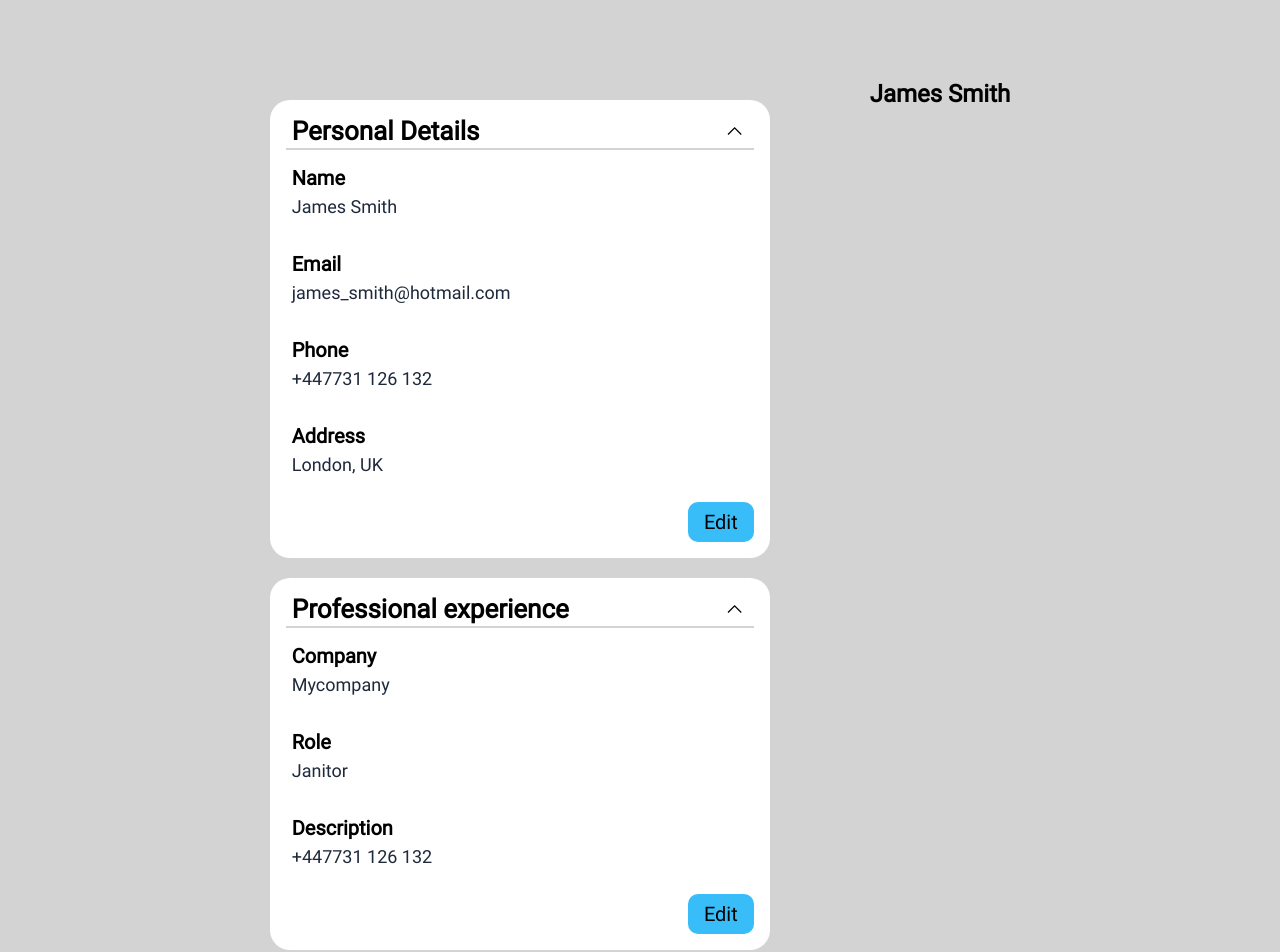
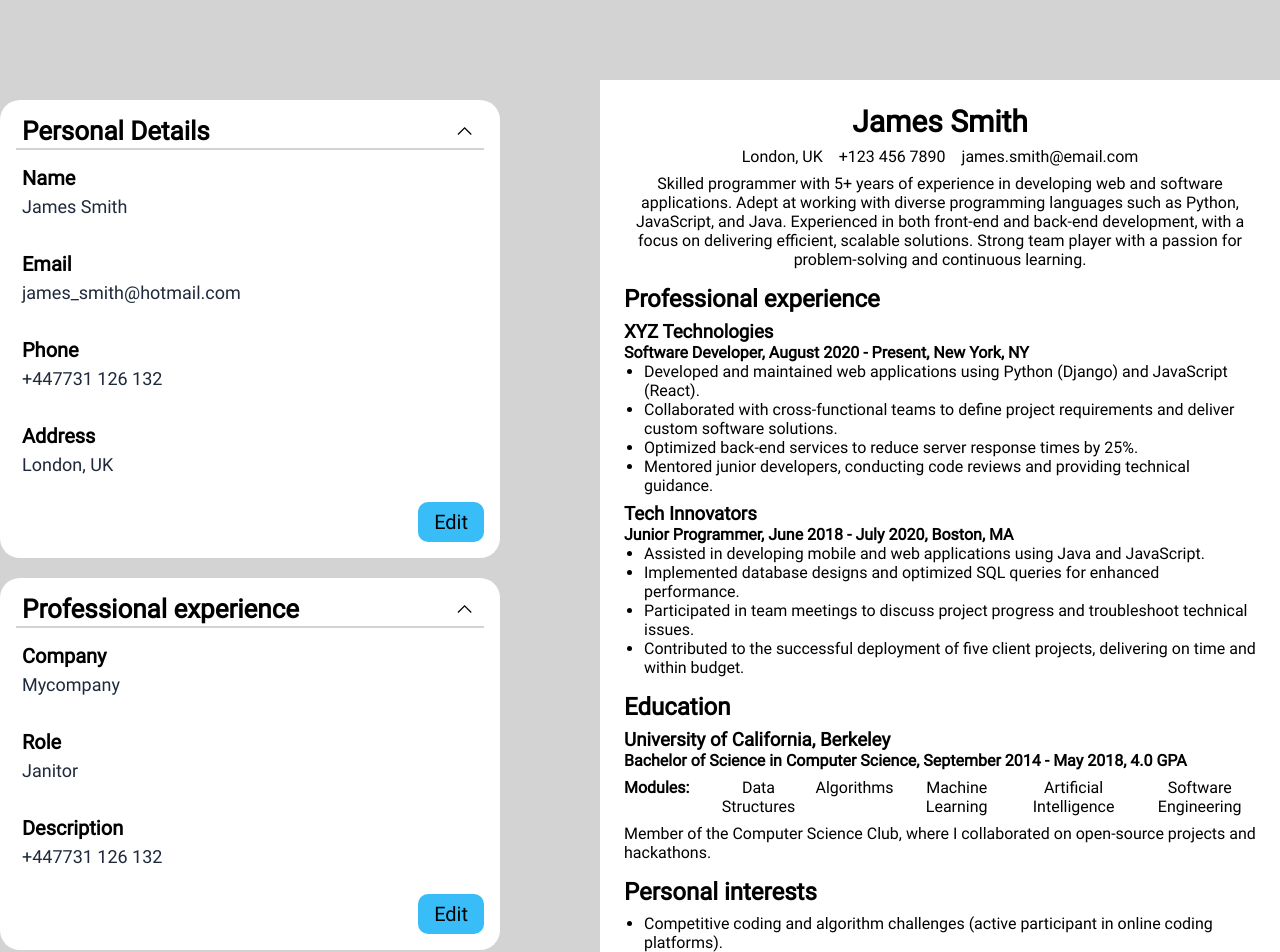
Before and after one commit to palmwi2010/odin-cv, a React (Vite) app: page / in a window 1280 px wide. Shown: the top 952 px of the page. Built offline with nearby package versions, Linux system fonts and the light colour scheme; the HTML template or start-up script is replaced by a standard one.

Commit message:
CV rendered with example data

```diff
--- a/src/components/CV.jsx
+++ b/src/components/CV.jsx
@@ -1,10 +1,32 @@
 import "../styles/CV.css";
+import EducationCV from "./EducationCV";
+import EmploymentCV from "./EmploymentCV";
 
 export default function CV({data}) {
 
     return (
         <section className="cv">
             <h1>{data.name}</h1>
+            <div className="contact-info">
+                <p>{data.contact.address}</p>
+                <p>{data.contact.phone}</p>
+                <p>{data.contact.email}</p>
+            </div>
+            <p className="summary">{data.summary}</p>
+            <h2>Professional experience</h2>
+            {data.employment_history.map(job => (
+                <EmploymentCV job={job} key={crypto.randomUUID()}/>
+            ))}
+            <h2>Education</h2>
+            {data.education.map(education => (
+                <EducationCV education={education} key={crypto.randomUUID()}/>
+            ))}
+            <h2>Personal interests</h2>
+            <ul>
+                {data.personal_interests.map(i => (
+                    <li key={crypto.randomUUID()}>{i}</li>
+                ))}
+            </ul>
         </section>
     )
 }
--- /dev/null
+++ b/src/components/EducationCV.jsx
@@ -0,0 +1,22 @@
+function EducationCV({education}) {
+
+    const {degree, university, start_date, end_date, grade, coursework, activities} = education;
+
+    return (
+        <div>
+            <h3>{university}</h3>
+            <h4>{degree}, {start_date} - {end_date}, {grade}</h4>
+            <div className="inline-cv">
+                <h4>Modules: </h4>
+                <ul className="inline-list">
+                    {coursework.map(c => (
+                        <li key={crypto.randomUUID()}>{c}</li>
+                    ))}
+                </ul>
+            </div>
+            <p>{activities}</p>
+        </div>
+    )
+}
+
+export default EducationCV;
--- /dev/null
+++ b/src/components/EmploymentCV.jsx
@@ -0,0 +1,19 @@
+function EmploymentCV({job}) {
+
+    const {job_title, company, location, start_date, end_date, responsibilities} = job;
+
+    return (
+        <div>
+            <h3>{company}</h3>
+            <h4>{job_title}, {start_date} - {end_date}, {location}</h4>
+            <ul>
+            {responsibilities.map(r => (
+                <li key={crypto.randomUUID()}>{r}</li>
+            ))}
+            </ul>
+
+        </div>
+    )
+}
+
+export default EmploymentCV;
--- a/src/exampleData.json
+++ b/src/exampleData.json
@@ -1,6 +1,7 @@
 {
     "name": "James Smith",
     "contact": {
+      "address": "London, UK",
       "email": "james.smith@email.com",
       "phone": "+123 456 7890",
       "linkedin": "linkedin.com/in/jamessmith",
@@ -35,11 +36,13 @@
         ]
       }
     ],
-    "education": {
+    "education": [
+    {
       "degree": "Bachelor of Science in Computer Science",
       "university": "University of California, Berkeley",
       "start_date": "September 2014",
       "end_date": "May 2018",
+      "grade": "4.0 GPA",
       "coursework": [
         "Data Structures",
         "Algorithms",
@@ -48,7 +51,8 @@
         "Software Engineering"
       ],
       "activities": "Member of the Computer Science Club, where I collaborated on open-source projects and hackathons."
-    },
+    }
+    ],
     "skills": [
       {
         "title": "Programming Languages",
--- a/src/styles/CV.css
+++ b/src/styles/CV.css
@@ -1,21 +1,58 @@
-.main {
-    padding: 20px 80px;
-    background-color: lightgray;
-    width: 1000px;
-    margin: 100px auto;
+.cv {
+    width: 800px;
+    background-color: white;
+    padding: 24px;
 }
 
-.main h2 {
-    font-size: 40px;
+.cv p {
+    font-size: 16px;
 }
 
-.section-title {
+.cv h1 {
+    text-align: center;
     font-size: 30px;
-    margin-block: 30px 16px;
 }
 
-.section-fields {
+.cv h2 {
+    font-size: 24px;
+    padding-top: 8px;
+}
+
+.cv ul {
+    list-style-position: outside;
+    padding-left: 20px;
+}
+
+.cv > * {
+    margin-bottom: 8px;
+}
+
+.contact-info {
     display: flex;
-    flex-direction: column;
-    gap:20px;
+    justify-content: center;
+    gap:16px
 }
+
+.summary {
+    text-align: center;
+}
+
+.inline-cv {
+    display: flex;
+    gap: 8px;
+    margin-block: 8px;
+}
+
+.inline-cv h4 {
+    width: fit-content;
+}
+
+.inline-list {
+    display: flex;
+    gap:16px;
+}
+
+.inline-list li {
+    list-style: none;
+    text-align: center;
+}
```
